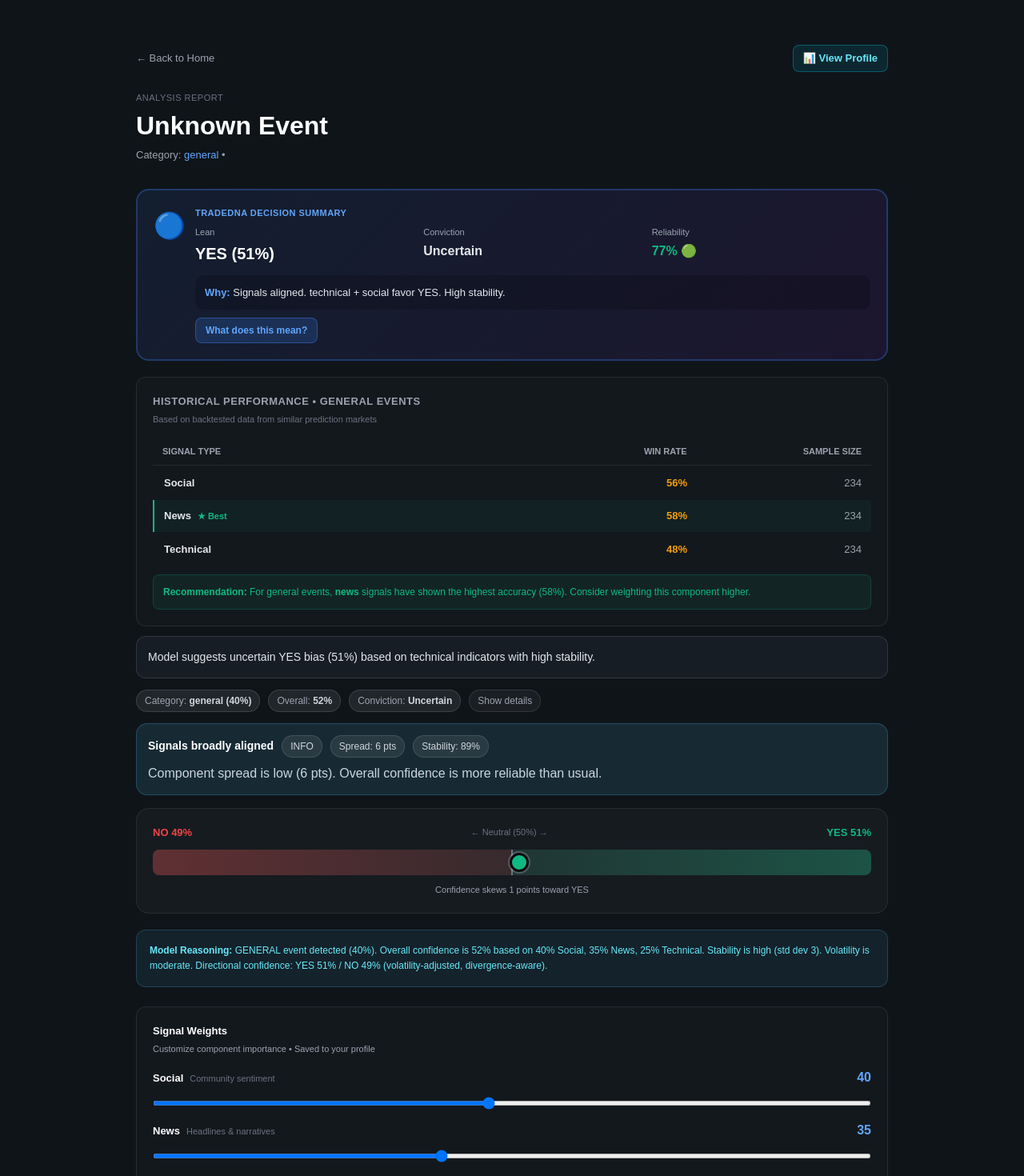
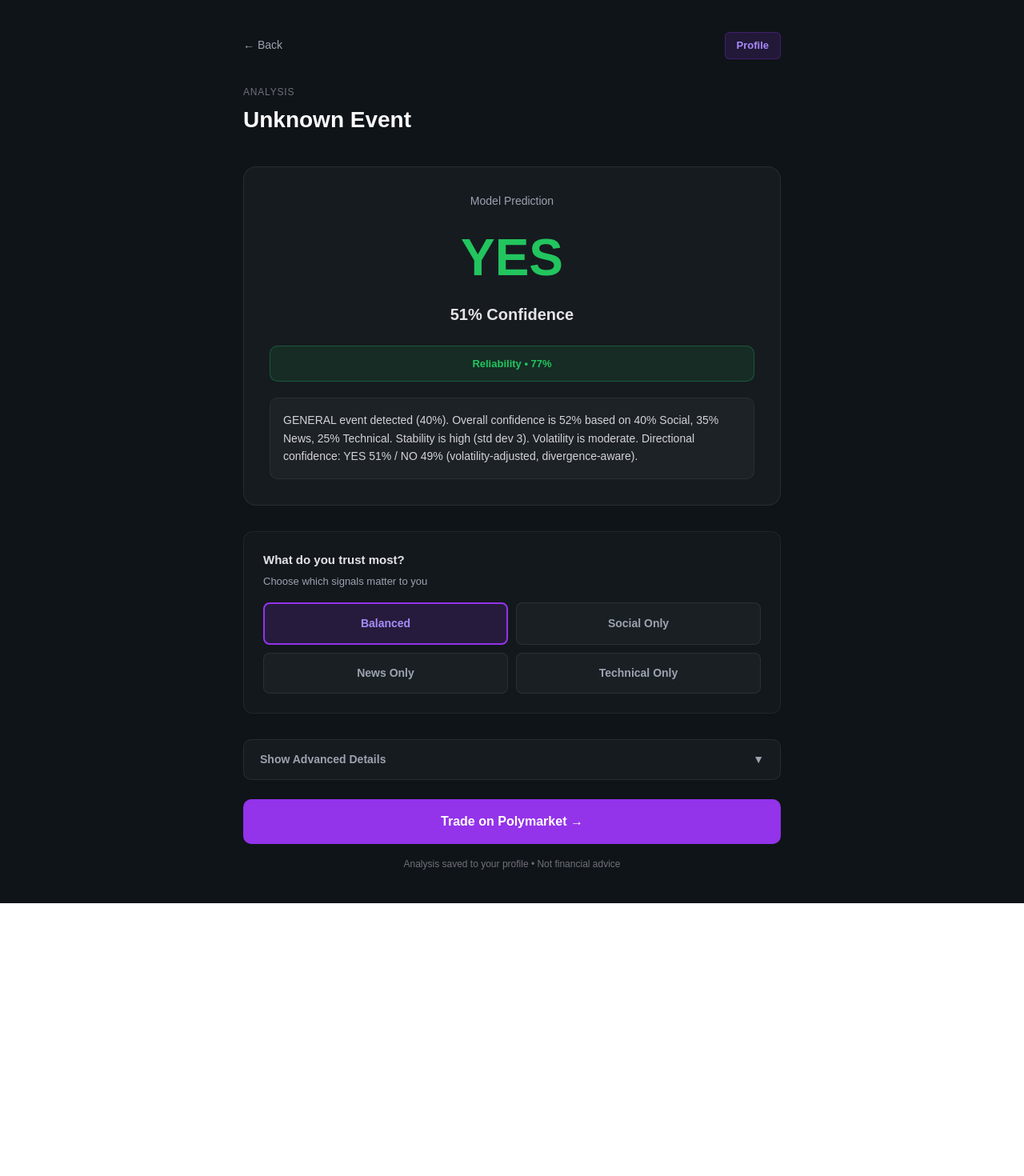
Before and after one commit to anujagadde18/tradedna, a Next.js app: page /scores in a window 1280 px wide. Shown: the top 1470 px of the page at 80% size. After the commit the page ends 1129 px from the top, so only its background shows below. Built offline with nearby package versions, Linux system fonts and the light colour scheme.

Commit message:
Update page.tsx

```diff
--- a/app/scores/page.tsx
+++ b/app/scores/page.tsx
@@ -4,28 +4,25 @@ import { Suspense, useMemo, useState, useEffect } from "react";
 import { useSearchParams, useRouter } from "next/navigation";
 import { analyzeEventWithData } from "@/lib/engine/analyzeEventWithData";
 import { type ComponentKey } from "@/lib/engine/analyzeEvent";
-import { ComponentBreakdownCard, DivergenceBanner } from "@/components/analysis/Breakdown";
 import { saveAnalysis } from "@/lib/profile/userProfile";
 import { getCachedNewsData, type NewsData } from "@/lib/data/newsData";
 import { getCachedSocialData, type SocialData } from "@/lib/data/socialData";
-import { EvidenceCards } from "@/components/evidence/EvidenceCards";
-import { PlainEnglishSummary, ConfidenceMeter, SimplifiedMetrics } from "@/components/ui/EnhancedUI";
-import { DecisionSummaryCard, TradeRecommendation, calculateReliability } from "@/components/ui/DecisionSummary";
-import { ShareAnalysisButton } from "@/components/share/ShareAnalysis";
 import { trackEventAnalysis } from "@/lib/storage/popularEvents";
 import { track, saveAnalysis as saveAnalyticAnalysis } from "@/lib/analytics";
-import { HistoricalAccuracySummary } from "@/components/analysis/HistoricalSummary";
+import { calculateReliability } from "@/components/ui/DecisionSummary";
 
 function ScoresContent() {
   const searchParams = useSearchParams();
   const router = useRouter();
   const event = searchParams.get("event") || "Unknown Event";
 
+  const [mode, setMode] = useState<"balanced" | "custom">("balanced");
   const [weights, setWeights] = useState<Record<ComponentKey, number>>({
     social: 40,
     news: 35,
     technical: 25,
   });
+  const [showAdvanced, setShowAdvanced] = useState(false);
 
   const [newsData, setNewsData] = useState<NewsData | null>(null);
   const [socialData, setSocialData] = useState<SocialData | null>(null);
@@ -33,7 +30,6 @@ function ScoresContent() {
 
   useEffect(() => {
     if (event === "Unknown Event") return;
-
     track("analyze_started", { event });
 
     async function fetchData() {
@@ -51,7 +47,6 @@ function ScoresContent() {
         setIsLoadingData(false);
       }
     }
-
     fetchData();
   }, [event]);
 
@@ -94,106 +89,219 @@ function ScoresContent() {
     setWeights(scaled);
   }
 
+  function setTrustLevel(level: "balanced" | "social" | "news" | "technical") {
+    if (level === "balanced") {
+      setWeights({ social: 40, news: 35, technical: 25 });
+      setMode("balanced");
+    } else if (level === "social") {
+      setWeights({ social: 100, news: 0, technical: 0 });
+      setMode("custom");
+    } else if (level === "news") {
+      setWeights({ social: 0, news: 100, technical: 0 });
+      setMode("custom");
+    } else {
+      setWeights({ social: 0, news: 0, technical: 100 });
+      setMode("custom");
+    }
+  }
+
+  const direction = analysis.directional.yes > 50 ? "YES" : "NO";
+  const confidence = analysis.directional.yes > 50 ? analysis.directional.yes : analysis.directional.no;
+  const reliability = calculateReliability(analysis);
+
   const polymarketUrl = "https://polymarket.com/search?q=" + encodeURIComponent(event);
 
   return (
     <main style={{ minHeight: "100vh", background: "#0f1419", color: "#fff" }}>
-      <div style={{ maxWidth: 980, margin: "0 auto", padding: "56px 20px" }}>
+      <div style={{ maxWidth: 720, margin: "0 auto", padding: "40px 24px" }}>
 
         {/* Header */}
-        <div style={{ display: "flex", justifyContent: "space-between", alignItems: "center", marginBottom: 24 }}>
-          <a href="/" style={{ color: "#9CA3AF", fontSize: 13, textDecoration: "none" }}>← Back to Home</a>
+        <div style={{ display: "flex", justifyContent: "space-between", alignItems: "center", marginBottom: 32 }}>
+          <a href="/" style={{ color: "#9ca3af", fontSize: 14, textDecoration: "none", display: "flex", alignItems: "center", gap: 6 }}>
+            ← Back
+          </a>
           <button
             onClick={() => router.push("/profile")}
-            style={{ padding: "6px 12px", borderRadius: 8, background: "rgba(0,212,255,0.1)", border: "1px solid rgba(0,212,255,0.3)", color: "#67e8f9", cursor: "pointer", fontSize: 13, fontWeight: 600 }}
+            style={{ padding: "6px 14px", borderRadius: 6, background: "rgba(147,51,234,0.15)", border: "1px solid rgba(147,51,234,0.3)", color: "#a78bfa", fontSize: 13, fontWeight: 600, cursor: "pointer" }}
           >
-            📊 View Profile
+            Profile
           </button>
         </div>
 
-        {/* Event Title - Clean */}
-        <div style={{ marginBottom: 32 }}>
-          <div style={{ fontSize: 11, color: "#6b7280", textTransform: "uppercase", letterSpacing: "0.5px", marginBottom: 8 }}>
-            Analysis Report
+        {/* Event Title */}
+        <div style={{ marginBottom: 40 }}>
+          <div style={{ fontSize: 12, color: "#71717a", textTransform: "uppercase", letterSpacing: "0.8px", marginBottom: 8 }}>
+            Analysis
           </div>
-          <h1 style={{ fontSize: 32, fontWeight: 800, margin: 0, lineHeight: 1.2 }}>{analysis.event}</h1>
-          <div style={{ marginTop: 8, fontSize: 13, color: "#9ca3af" }}>
-            Category: <span style={{ color: "#60a5fa" }}>{analysis.category.name}</span> •
-            {!isLoadingData && (analysis.dataIntegration.news.realDataUsed || analysis.dataIntegration.social.realDataUsed) && (
-              <span style={{ color: "#10b981", marginLeft: 4 }}>Real-time data integrated</span>
-            )}
+          <h1 style={{ fontSize: 28, fontWeight: 800, margin: 0, lineHeight: 1.3, color: "#fafafa" }}>
+            {analysis.event}
+          </h1>
+        </div>
+
+        {/* Main Decision - Robinhood Style */}
+        <div style={{ marginBottom: 32, padding: 32, borderRadius: 16, background: "rgba(255,255,255,0.03)", border: "1px solid rgba(255,255,255,0.08)" }}>
+
+          {/* Big YES/NO */}
+          <div style={{ textAlign: "center", marginBottom: 24 }}>
+            <div style={{ fontSize: 14, color: "#9ca3af", marginBottom: 12 }}>Model Prediction</div>
+            <div style={{ fontSize: 64, fontWeight: 900, color: direction === "YES" ? "#22c55e" : "#ef4444", marginBottom: 8 }}>
+              {direction}
+            </div>
+            <div style={{ fontSize: 20, fontWeight: 700, color: "#e4e4e7" }}>
+              {confidence}% Confidence
             </div>
           </div>
 
-        {/* Decision Summary */}
-        <DecisionSummaryCard analysis={analysis} />
-
-        {/* Historical Accuracy Summary - NEW */}
-        <HistoricalAccuracySummary category={analysis.category.name} />
-
-        {/* Plain English Summary */}
-        <PlainEnglishSummary analysis={analysis} />
-
-        {/* Simplified Metrics */}
-        <SimplifiedMetrics analysis={analysis} />
-
-        <DivergenceBanner warnings={analysis.warnings} />
-
-        {/* Confidence Meter */}
-        <ConfidenceMeter yesPercent={analysis.directional.yes} noPercent={analysis.directional.no} />
-
-        {/* Model Note */}
-        <div style={{ marginTop: 20, padding: 16, borderRadius: 12, background: "rgba(80, 200, 255, 0.08)", border: "1px solid rgba(80, 200, 255, 0.2)" }}>
-          <div style={{ fontSize: 12, color: "#67e8f9", lineHeight: 1.6 }}>
-            <strong>Model Reasoning:</strong> {analysis.explanation}
+          {/* Reliability Badge */}
+          <div style={{
+            textAlign: "center",
+            padding: "12px 20px",
+            borderRadius: 10,
+            background: reliability.score >= 70 ? "rgba(34,197,94,0.1)" : reliability.score >= 50 ? "rgba(251,146,60,0.1)" : "rgba(239,68,68,0.1)",
+            border: reliability.score >= 70 ? "1px solid rgba(34,197,94,0.3)" : reliability.score >= 50 ? "1px solid rgba(251,146,60,0.3)" : "1px solid rgba(239,68,68,0.3)",
+            marginBottom: 20
+          }}>
+            <div style={{ fontSize: 13, fontWeight: 600, color: reliability.score >= 70 ? "#22c55e" : reliability.score >= 50 ? "#fb923c" : "#ef4444" }}>
+              {reliability.label} Reliability • {reliability.score}%
             </div>
           </div>
 
-        {/* Weight Controls - Cleaner */}
-        <div style={{ marginTop: 24, padding: 20, borderRadius: 12, background: "rgba(255,255,255,0.02)", border: "1px solid rgba(255,255,255,0.08)" }}>
-          <div style={{ marginBottom: 16 }}>
-            <div style={{ fontSize: 13, fontWeight: 700, marginBottom: 4 }}>Signal Weights</div>
-            <div style={{ fontSize: 11, color: "#9ca3af" }}>
-              Customize component importance • Saved to your profile
+          {/* Simple Explanation */}
+          <div style={{ padding: 16, borderRadius: 10, background: "rgba(255,255,255,0.03)", border: "1px solid rgba(255,255,255,0.06)" }}>
+            <div style={{ fontSize: 14, color: "#d4d4d8", lineHeight: 1.6 }}>
+              {analysis.explanation}
             </div>
-          </div>
-          <SliderRow label="Social" sub="Community sentiment" value={weights.social} onChange={(v) => setWeight("social", v)} />
-          <SliderRow label="News" sub="Headlines & narratives" value={weights.news} onChange={(v) => setWeight("news", v)} />
-          <SliderRow label="Technical" sub="Price & indicators" value={weights.technical} onChange={(v) => setWeight("technical", v)} />
-        </div>
-
-        {/* Component Breakdown - Clean Grid */}
-        <div style={{ marginTop: 24 }}>
-          <div style={{ fontSize: 13, color: "#9ca3af", textTransform: "uppercase", letterSpacing: "0.5px", marginBottom: 12, fontWeight: 600 }}>
-            Component Breakdown
-          </div>
-          <div style={{ display: "grid", gridTemplateColumns: "repeat(auto-fit, minmax(280px, 1fr))", gap: 12 }}>
-            <ComponentBreakdownCard component={analysis.components.social} category={analysis.category.name} />
-            <ComponentBreakdownCard component={analysis.components.news} category={analysis.category.name} />
-            <ComponentBreakdownCard component={analysis.components.technical} category={analysis.category.name} />
           </div>
         </div>
 
-        {/* Evidence Sources */}
-        <EvidenceCards event={event} newsData={newsData} socialData={socialData} isLoading={isLoadingData} />
+        {/* Trust Settings - Simple */}
+        <div style={{ marginBottom: 32, padding: 24, borderRadius: 12, background: "rgba(255,255,255,0.02)", border: "1px solid rgba(255,255,255,0.06)" }}>
+          <div style={{ marginBottom: 16 }}>
+            <div style={{ fontSize: 15, fontWeight: 700, color: "#e4e4e7", marginBottom: 6 }}>
+              What do you trust most?
+            </div>
+            <div style={{ fontSize: 13, color: "#9ca3af" }}>
+              Choose which signals matter to you
+            </div>
+          </div>
 
-        {/* Trade Recommendation */}
-        <TradeRecommendation analysis={analysis} />
+          {/* Simple Buttons */}
+          <div style={{ display: "grid", gridTemplateColumns: "repeat(2, 1fr)", gap: 10, marginBottom: mode === "custom" ? 20 : 0 }}>
+            <TrustButton
+              label="Balanced"
+              active={mode === "balanced"}
+              onClick={() => setTrustLevel("balanced")}
+            />
+            <TrustButton
+              label="Social Only"
+              active={mode === "custom" && weights.social === 100}
+              onClick={() => setTrustLevel("social")}
+            />
+            <TrustButton
+              label="News Only"
+              active={mode === "custom" && weights.news === 100}
+              onClick={() => setTrustLevel("news")}
+            />
+            <TrustButton
+              label="Technical Only"
+              active={mode === "custom" && weights.technical === 100}
+              onClick={() => setTrustLevel("technical")}
+            />
+          </div>
 
-        {/* Share */}
-        <ShareAnalysisButton analysis={analysis} />
+          {/* Custom Sliders - Only if Custom Mode */}
+          {mode === "custom" && (
+            <div style={{ marginTop: 20, paddingTop: 20, borderTop: "1px solid rgba(255,255,255,0.06)" }}>
+              <div style={{ fontSize: 13, color: "#9ca3af", marginBottom: 16 }}>
+                Or adjust manually:
+              </div>
+              <SimpleSlider label="Social" value={weights.social} onChange={(v) => setWeight("social", v)} />
+              <SimpleSlider label="News" value={weights.news} onChange={(v) => setWeight("news", v)} />
+              <SimpleSlider label="Technical" value={weights.technical} onChange={(v) => setWeight("technical", v)} />
+            </div>
+          )}
+        </div>
 
-        {/* Polymarket CTA - Cleaner */}
-        <div style={{ marginTop: 32, textAlign: "center" }}>
+        {/* Show Advanced Toggle */}
+        <button
+          onClick={() => setShowAdvanced(!showAdvanced)}
+          style={{
+            width: "100%",
+            padding: "14px 20px",
+            borderRadius: 10,
+            background: "rgba(255,255,255,0.03)",
+            border: "1px solid rgba(255,255,255,0.08)",
+            color: "#9ca3af",
+            fontSize: 14,
+            fontWeight: 600,
+            cursor: "pointer",
+            marginBottom: 24,
+            textAlign: "left",
+            display: "flex",
+            justifyContent: "space-between",
+            alignItems: "center"
+          }}
+        >
+          <span>{showAdvanced ? "Hide" : "Show"} Advanced Details</span>
+          <span>{showAdvanced ? "▲" : "▼"}</span>
+        </button>
+
+        {/* Advanced Section - Hidden by Default */}
+        {showAdvanced && (
+          <div style={{ marginBottom: 32 }}>
+
+            {/* Component Scores */}
+            <div style={{ marginBottom: 20 }}>
+              <div style={{ fontSize: 13, color: "#71717a", marginBottom: 12, textTransform: "uppercase", letterSpacing: "0.8px", fontWeight: 600 }}>
+                Signal Scores
+              </div>
+              <div style={{ display: "grid", gap: 10 }}>
+                <ScoreRow label="Social" score={analysis.components.social.final} />
+                <ScoreRow label="News" score={analysis.components.news.final} />
+                <ScoreRow label="Technical" score={analysis.components.technical.final} />
+              </div>
+            </div>
+
+            {/* Stats */}
+            <div style={{ padding: 16, borderRadius: 10, background: "rgba(255,255,255,0.02)", border: "1px solid rgba(255,255,255,0.06)" }}>
+              <div style={{ fontSize: 13, color: "#71717a", marginBottom: 12, textTransform: "uppercase", letterSpacing: "0.8px", fontWeight: 600 }}>
+                Technical Metrics
+              </div>
+              <div style={{ display: "grid", gap: 8, fontSize: 13 }}>
+                <MetricRow label="Stability" value={`${analysis.stats.stability}%`} />
+                <MetricRow label="Volatility" value={`${analysis.stats.volatility}%`} />
+                <MetricRow label="Conviction" value={analysis.directional.convictionTier} />
+              </div>
+            </div>
+          </div>
+        )}
+
+        {/* Action Button */}
         <a
           href={polymarketUrl}
           target="_blank"
           rel="noreferrer"
           onClick={() => track("click_polymarket", { event })}
-            style={{ display: "inline-block", padding: "14px 28px", borderRadius: 10, background: "#00D4FF", color: "#001018", fontWeight: 700, textDecoration: "none", fontSize: 14 }}
+          style={{
+            display: "block",
+            padding: "16px 24px",
+            borderRadius: 10,
+            background: "#9333ea",
+            border: "none",
+            color: "#fff",
+            fontSize: 16,
+            fontWeight: 700,
+            textDecoration: "none",
+            textAlign: "center",
+            marginBottom: 16
+          }}
         >
           Trade on Polymarket →
         </a>
+
+        {/* Disclaimer */}
+        <div style={{ fontSize: 12, color: "#71717a", textAlign: "center", lineHeight: 1.5 }}>
+          Analysis saved to your profile • Not financial advice
         </div>
 
       </div>
@@ -201,20 +309,38 @@ function ScoresContent() {
   );
 }
 
-function SliderRow({ label, sub, value, onChange }: { label: string; sub: string; value: number; onChange: (v: number) => void }) {
+function TrustButton({ label, active, onClick }: { label: string; active: boolean; onClick: () => void }) {
   return (
-    <div style={{ marginTop: 12 }}>
-      <div style={{ display: "flex", justifyContent: "space-between", alignItems: "baseline", marginBottom: 6 }}>
-        <div>
-          <span style={{ fontWeight: 600, fontSize: 13 }}>{label}</span>
-          <span style={{ color: "#6b7280", fontSize: 11, marginLeft: 8 }}>{sub}</span>
-        </div>
-        <div style={{ fontWeight: 800, fontSize: 16, color: "#60a5fa" }}>{value}</div>
+    <button
+      onClick={onClick}
+      style={{
+        padding: "14px 16px",
+        borderRadius: 8,
+        background: active ? "rgba(147,51,234,0.15)" : "rgba(255,255,255,0.03)",
+        border: active ? "2px solid #9333ea" : "1px solid rgba(255,255,255,0.08)",
+        color: active ? "#a78bfa" : "#9ca3af",
+        fontSize: 14,
+        fontWeight: 600,
+        cursor: "pointer",
+        transition: "all 0.2s"
+      }}
+    >
+      {label}
+    </button>
+  );
+}
+
+function SimpleSlider({ label, value, onChange }: { label: string; value: number; onChange: (v: number) => void }) {
+  return (
+    <div style={{ marginBottom: 16 }}>
+      <div style={{ display: "flex", justifyContent: "space-between", marginBottom: 8 }}>
+        <span style={{ fontSize: 13, color: "#e4e4e7", fontWeight: 600 }}>{label}</span>
+        <span style={{ fontSize: 15, fontWeight: 800, color: "#9333ea" }}>{value}%</span>
       </div>
       <input
         type="range"
-        min={5}
-        max={80}
+        min={0}
+        max={100}
         value={value}
         onChange={(e) => onChange(Number(e.target.value))}
         style={{ width: "100%", height: 6, borderRadius: 3, background: "rgba(255,255,255,0.1)", cursor: "pointer" }}
@@ -223,14 +349,29 @@ function SliderRow({ label, sub, value, onChange }: { label: string; sub: string
   );
 }
 
+function ScoreRow({ label, score }: { label: string; score: number }) {
+  return (
+    <div style={{ display: "flex", justifyContent: "space-between", alignItems: "center", padding: "10px 14px", borderRadius: 8, background: "rgba(255,255,255,0.02)", border: "1px solid rgba(255,255,255,0.05)" }}>
+      <span style={{ fontSize: 14, color: "#e4e4e7", fontWeight: 600 }}>{label}</span>
+      <span style={{ fontSize: 16, fontWeight: 800, color: "#9333ea" }}>{score}%</span>
+    </div>
+  );
+}
+
+function MetricRow({ label, value }: { label: string; value: string }) {
+  return (
+    <div style={{ display: "flex", justifyContent: "space-between", paddingBottom: 8, borderBottom: "1px solid rgba(255,255,255,0.04)" }}>
+      <span style={{ color: "#9ca3af" }}>{label}</span>
+      <span style={{ color: "#e4e4e7", fontWeight: 600 }}>{value}</span>
+    </div>
+  );
+}
+
 export default function ScoresPage() {
   return (
     <Suspense fallback={
       <div style={{ minHeight: "100vh", background: "#0f1419", color: "#fff", display: "flex", alignItems: "center", justifyContent: "center" }}>
-        <div style={{ textAlign: "center" }}>
-          <div style={{ fontSize: 32, marginBottom: 8 }}>🔵</div>
-          <div>Analyzing event...</div>
-        </div>
+        Analyzing...
       </div>
     }>
       <ScoresContent />
```
Lines whose indentation alone changed are shown as unchanged.
